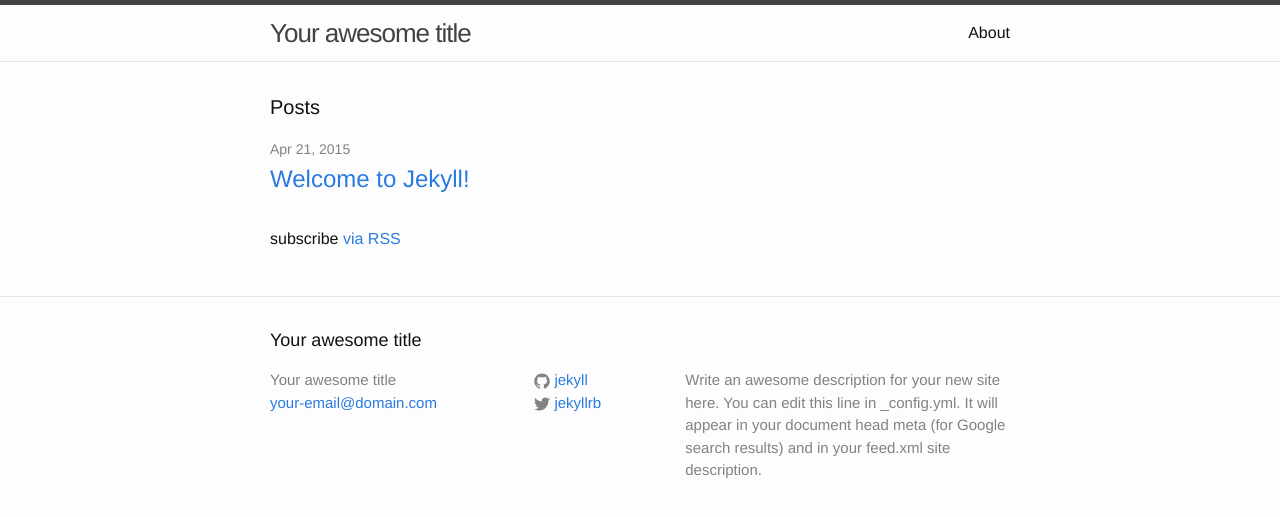
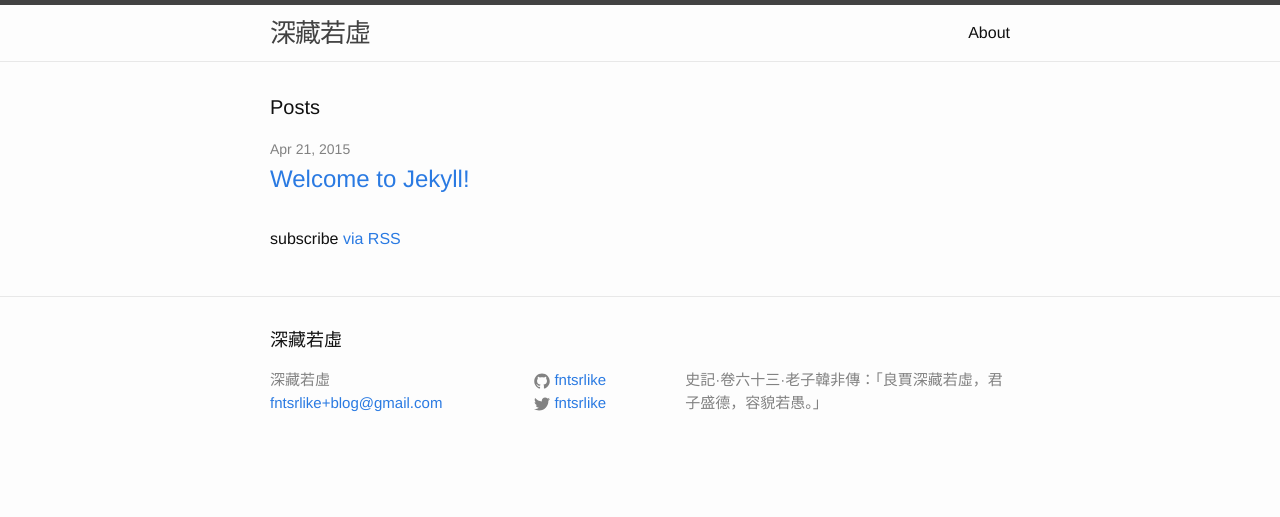
Before and after one commit to fntsrlike/blog-2015, a Jekyll site: the page built from index.html, in a window 1280 px wide. Shown: the top 517 px of the page. Built offline with Jekyll 4.4.1, drawn with Linux system fonts in a browser that asks for light colours.

Commit message:
Configure basic options

```diff
--- a/_config.yml
+++ b/_config.yml
@@ -1,14 +1,14 @@
 # Site settings
-title: Your awesome title
-email: your-email@domain.com
-description: > # this means to ignore newlines until "baseurl:"
-  Write an awesome description for your new site here. You can edit this
-  line in _config.yml. It will appear in your document head meta (for
-  Google search results) and in your feed.xml site description.
+title: 深藏若虛
+email: fntsrlike+blog@gmail.com
+description: 史記·卷六十三·老子韓非傳：「良賈深藏若虛，君子盛德，容貌若愚。」
 baseurl: "" # the subpath of your site, e.g. /blog/
-url: "http://yourdomain.com" # the base hostname & protocol for your site
-twitter_username: jekyllrb
-github_username:  jekyll
+url: http://blog.fntsr.tw
+twitter_username: fntsrlike
+github_username:  fntsrlike
 
 # Build settings
 markdown: kramdown
+
+# Advanced
+timezone: Asia/Taipei
```
